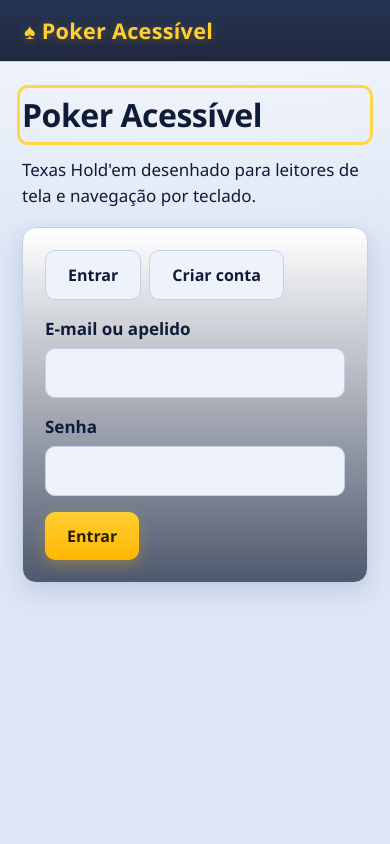
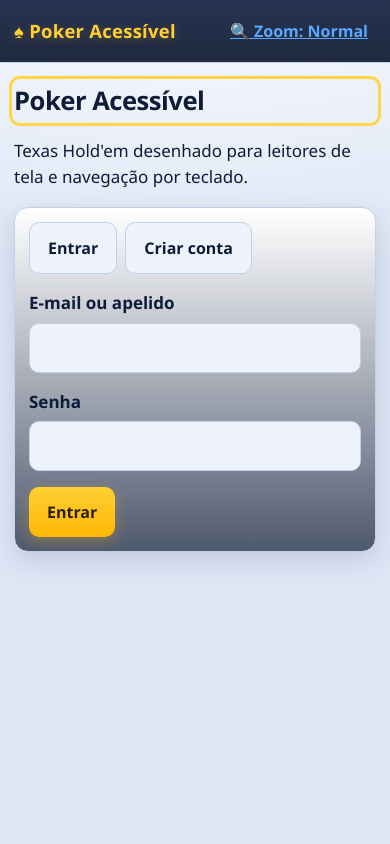
Before and after one commit to xandentro1-collab/poker-acessivel, a Flask app: page /entrar in a window 390 px wide. Run offline with Flask 3, Linux system fonts and the light colour scheme; some libraries are stand-ins or nearby versions.

Commit message:
v0.15.0 (Fase 5): zoom para baixa visao + responsividade no celular
- app.css: classes html.zoom-1/zoom-2 (body zoom 1.25 / 1.6) com fallback de
  font-size p/ navegadores sem 'zoom'; media (max-width:620px) ajusta topbar,
  botoes (min-height 48px, ocupam largura), cartas menores, mesa e assentos;
  html/body max-width 100% + overflow-x hidden.
- zoom.js (novo): 3 niveis (Normal/Grande/Gigante) guardados em localStorage,
  aplicados em todas as telas; window.ampliarTela; botao no topo.
- base.html: botao "Zoom" no cabecalho + carrega zoom.js.
- poker.js: tecla Z na mesa chama ampliarTela. mesa.html: F1 atualizado.

45 testes passando. Validado no navegador: zoom gira 3 niveis, aplica (cartas e
botoes) e PERSISTE apos recarregar; tecla Z na mesa; modo celular (375px) sem
overflow horizontal, cartas/controles ajustados. Sem erros de console.

Co-Authored-By: Claude Opus 4.8 <noreply@anthropic.com>

```diff
--- a/web/static/app.css
+++ b/web/static/app.css
@@ -315,3 +315,45 @@ kbd {
   .assento { background: linear-gradient(180deg, #ffffff, #f2f6fd); }
   .pote-badge { background: rgba(0,0,0,.55); }
 }
+
+/* ============================================================
+   ZOOM / BAIXA VISÃO — amplia TUDO (texto, cartas, botões)
+   Ligado pela classe no <html> (zoom.js), guardado no navegador.
+   ============================================================ */
+html.zoom-1 body { zoom: 1.25; }
+html.zoom-2 body { zoom: 1.6; }
+/* fallback p/ navegadores sem 'zoom' (usa escala de fonte) */
+@supports not (zoom: 1.25) {
+  html.zoom-1 body { font-size: 125%; }
+  html.zoom-2 body { font-size: 160%; }
+  html.zoom-1 .carta { width: 85px; height: 120px; }
+  html.zoom-2 .carta { width: 109px; height: 154px; }
+}
+
+/* ============================================================
+   RESPONSIVIDADE — celular (mesmo visual, sem "cara" de limitação)
+   ============================================================ */
+@media (max-width: 620px) {
+  .topo { padding: 12px 14px; gap: 10px; }
+  .marca { font-size: 1.15rem; }
+  main { padding: 18px 14px 64px; }
+  h1 { font-size: 1.6rem; }
+
+  /* botões maiores e fáceis de tocar; ações ocupam a largura */
+  .btn { padding: 14px 18px; min-height: 48px; }
+  .mesa-topbar { padding: 12px; gap: 8px; }
+  .mesa-topbar .btn, .controles .btn { flex: 1 1 46%; }
+  .mesa-topbar .info-torneio { margin-left: 0; width: 100%; justify-content: space-between; }
+
+  /* mesa e cartas se ajustam à tela pequena, sem estourar a largura */
+  .painel-mesa { padding: 24px 14px; min-height: 300px; border-width: 10px; }
+  .board { gap: 8px; margin: 14px 0; }
+  .carta { width: 58px; height: 82px; font-size: 1.3rem; }
+  .carta .naipe { font-size: 1.2rem; }
+  .assentos { grid-template-columns: repeat(auto-fit, minmax(120px, 1fr)); gap: 10px; }
+
+  /* nunca rolar a página na horizontal */
+  .cartao { padding: 14px; }
+  select, input[type="text"], input[type="number"], textarea { max-width: 100%; }
+}
+html, body { max-width: 100%; overflow-x: hidden; }
--- a/web/static/poker.js
+++ b/web/static/poker.js
@@ -590,6 +590,7 @@
       case "j": abrirRelatorio(); break;            // J = relatório de rodadas
       case "b": focarChat(); break;                 // B = bate-papo (escrever)
       case "n": abrirConvite(); break;              // N = convidar para a mesa
+      case "z": if (window.ampliarTela) window.ampliarTela(); break;  // Z = zoom (baixa visão)
       case "k": alternarAutoFold(); break;          // K = fold automático liga/desliga
       case ",": mudarVolume(-10); break;            // vírgula = volume -
       case ".": mudarVolume(10); break;             // ponto = volume +
--- /dev/null
+++ b/web/static/zoom.js
@@ -0,0 +1,36 @@
+/* Zoom / baixa visão: amplia a tela toda (texto, cartas, botões).
+   3 níveis (Normal, Grande, Gigante). Guardado no navegador, vale em todas as telas.
+   Botão no topo (🔍 Zoom) e, na mesa, a tecla Z. */
+(function () {
+  "use strict";
+  var NIVEIS = ["Normal", "Grande", "Gigante"];
+  var nivel = 0;
+  try { nivel = parseInt(localStorage.getItem("poker_zoom") || "0", 10) || 0; } catch (e) {}
+  if (nivel < 0 || nivel > 2) nivel = 0;
+
+  function aplicar() {
+    var h = document.documentElement;
+    h.classList.remove("zoom-1", "zoom-2");
+    if (nivel === 1) h.classList.add("zoom-1");
+    else if (nivel === 2) h.classList.add("zoom-2");
+    var b = document.getElementById("btn-zoom");
+    if (b) b.textContent = "🔍 Zoom: " + NIVEIS[nivel];
+  }
+
+  // aplica cedo (antes de pintar) para não "pular"
+  aplicar();
+  document.addEventListener("DOMContentLoaded", aplicar);
+
+  // gira Normal -> Grande -> Gigante -> Normal
+  window.ampliarTela = function () {
+    nivel = (nivel + 1) % 3;
+    try { localStorage.setItem("poker_zoom", String(nivel)); } catch (e) {}
+    aplicar();
+    if (window.A11y) A11y.anunciar("Zoom " + NIVEIS[nivel] + ".", "assertivo");
+  };
+
+  document.addEventListener("DOMContentLoaded", function () {
+    var b = document.getElementById("btn-zoom");
+    if (b) b.addEventListener("click", window.ampliarTela);
+  });
+})();
--- a/web/templates/base.html
+++ b/web/templates/base.html
@@ -10,14 +10,15 @@
   <a class="pular-link" href="#conteudo">Pular para o conteúdo principal</a>
   <header class="topo">
     <a href="/lobby" class="marca">♠ Poker Acessível</a>
-    {% if usuario %}
     <nav aria-label="Menu principal" class="nav">
+      <button type="button" id="btn-zoom" class="btn-link" aria-label="Ampliar a tela para baixa visão">🔍 Zoom: Normal</button>
+      {% if usuario %}
       <a href="/lobby">Lobby</a>
       <a href="/carteira">Carteira</a>
       <span class="usuario-nome">{{ usuario.apelido }}</span>
       <button type="button" id="btn-sair" class="btn-link">Sair</button>
+      {% endif %}
     </nav>
-    {% endif %}
   </header>
 
   <!-- Regiões ao vivo para leitores de tela -->
@@ -30,6 +31,7 @@
 
   <script src="{{ url_for('static', filename='sons.js') }}"></script>
   <script src="{{ url_for('static', filename='a11y.js') }}"></script>
+  <script src="{{ url_for('static', filename='zoom.js') }}"></script>
   {% if usuario %}<script src="{{ url_for('static', filename='notificacoes.js') }}"></script>{% endif %}
   {% block scripts %}{% endblock %}
 </body>
--- a/web/templates/mesa.html
+++ b/web/templates/mesa.html
@@ -66,6 +66,7 @@
     <li><kbd>M</kbd> Ligar/desligar sons</li>
     <li><kbd>,</kbd> (vírgula) Diminuir o volume dos sons</li>
     <li><kbd>.</kbd> (ponto) Aumentar o volume dos sons</li>
+    <li><kbd>Z</kbd> Zoom para baixa visão (Normal, Grande, Gigante)</li>
     <li><kbd>F1</kbd> Abrir/fechar esta ajuda</li>
   </ul>
 </div>
```
Also changed, not shown: MUDANCAS.md (+30 -0 lines).
